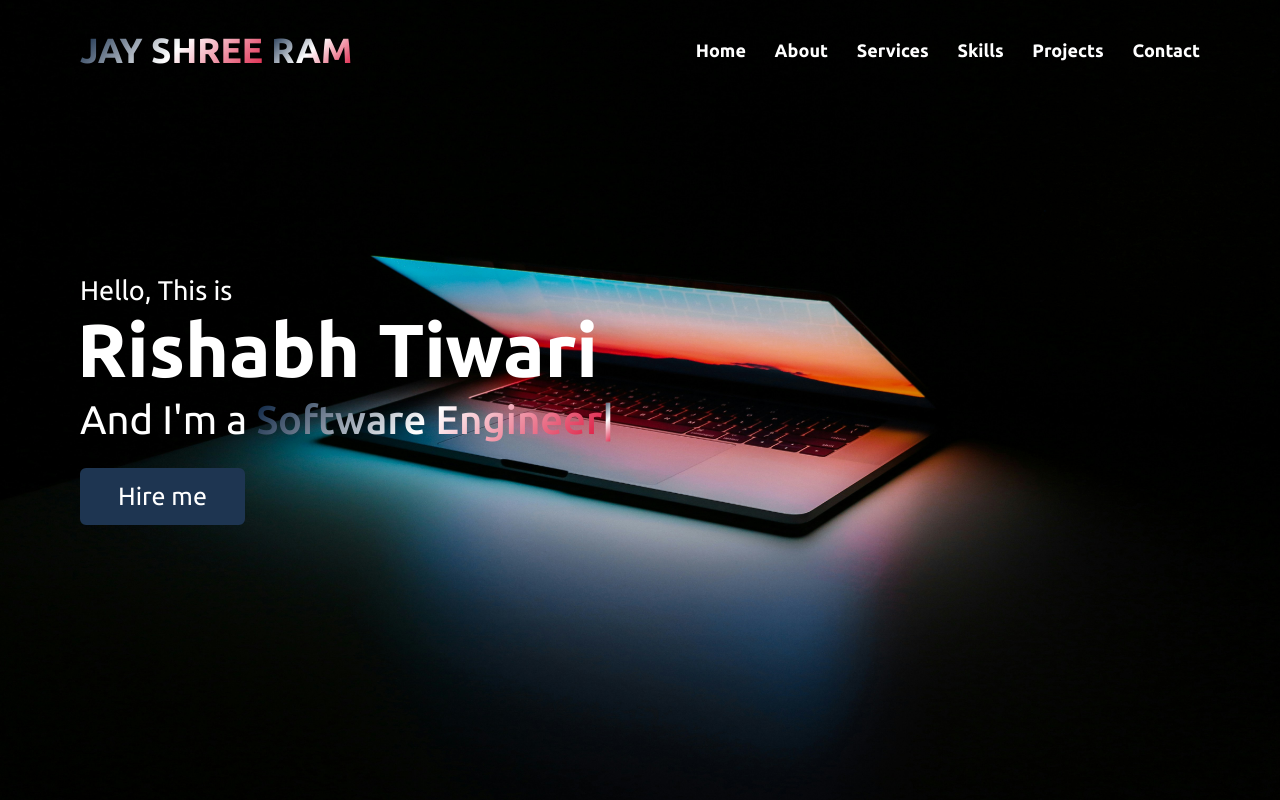
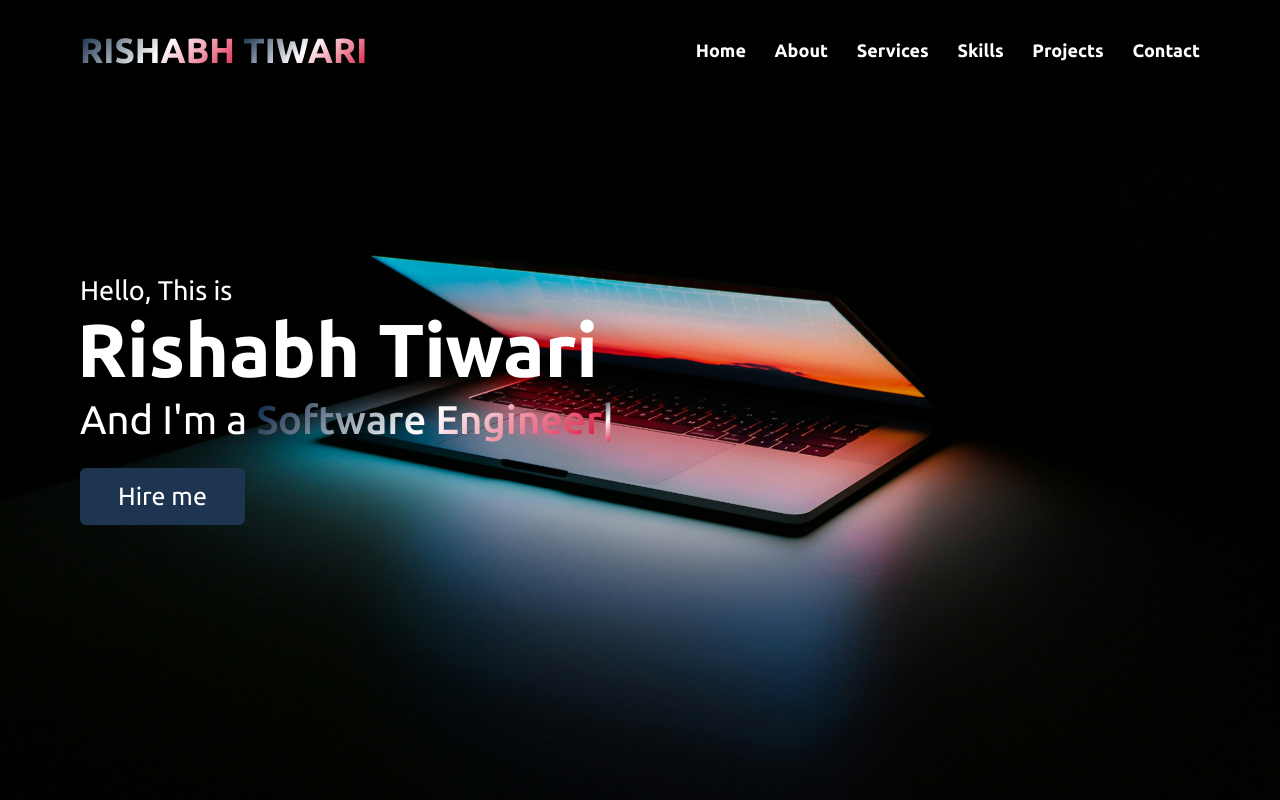
Before and after one commit to Rishabh00t/RishabhPortfolio, a plain HTML site: page index.html in a window 1280 px wide. Shown: the top 800 px of the page. Drawn offline with nearby package versions, Linux system fonts and the light colour scheme.

Commit message:
Update index.html

```diff
--- a/index.html
+++ b/index.html
@@ -1,7 +1,7 @@
 <!DOCTYPE html>
 <html lang="en">
   <head>
-    <title>Portfolio Landing Page</title>
+    <title>Portfolio of Rishabh</title>
     <meta charset="UTF-8" />
     <meta name="viewport" content="width=device-width" />
    <link rel='stylesheet' href='https://cdnjs.cloudflare.com/ajax/libs/font-awesome/5.15.3/css/all.min.css'>
@@ -17,7 +17,7 @@
       <!-- Header -->
       <nav class="navbar">
         <div class="max-width">
-          <div class="logo"><a href="#"><span>JAY SHREE </span><span>RAM</span></a></div>
+          <div class="logo"><a href="#"><span>RISHABH </span><span>TIWARI</span></a></div>
           <ul class="menu">
             <li><a href="#home" class="menu-btn"><strong>Home</strong></a></li>
             <li><a href="#about" class="menu-btn"><strong>About</strong></a></li>
```
